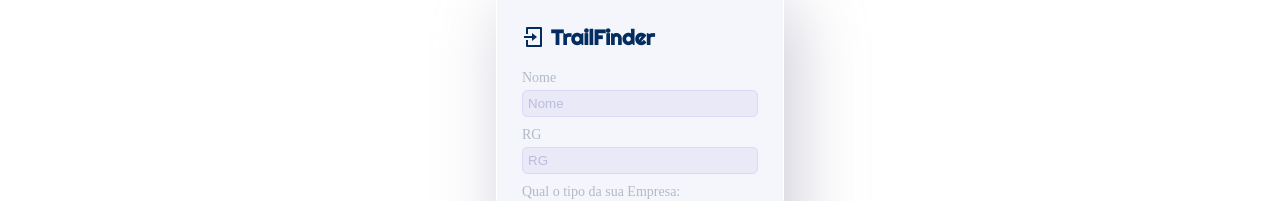
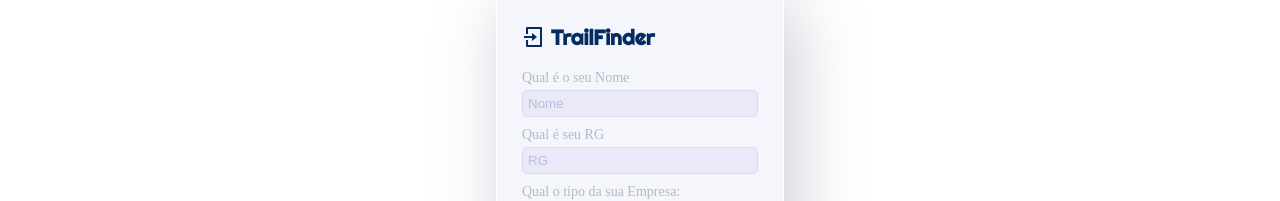
Before and after one commit to Marcondezz/sprintThree-SalesForce, a Next.js app in the folder challenger/: page /TrailFinder in a window 1280 px wide. Shown: the part 140-341 px from the top of the page. Built offline with nearby package versions, Linux system fonts and the light colour scheme; a web font is replaced by a local one.

Commit message:
Update page.tsx

```diff
--- a/challenger/src/app/TrailFinder/page.tsx
+++ b/challenger/src/app/TrailFinder/page.tsx
@@ -63,11 +63,11 @@ const TrailFinder = () => {
                     <h1 className="form_heading">TrailFinder</h1>
                 </div>
                 <div className="field">
-                    <label htmlFor="name">Nome</label>
+                    <label htmlFor="name">Qual é o seu Nome</label>
                     <input className="input" name="name" type="text" placeholder="Nome" id="name" value={formData.name} onChange={InputFormulario} />
                 </div>
                 <div className="field">
-                    <label htmlFor="rg">RG</label>
+                    <label htmlFor="rg">Qual é seu RG</label>
                     <input className="input" placeholder="RG" id="rg" name="rg" value={formData.rg} onChange={InputFormulario} />
                 </div>
                 <label htmlFor="tipoEmpresa">Qual o tipo da sua Empresa:</label>
```
